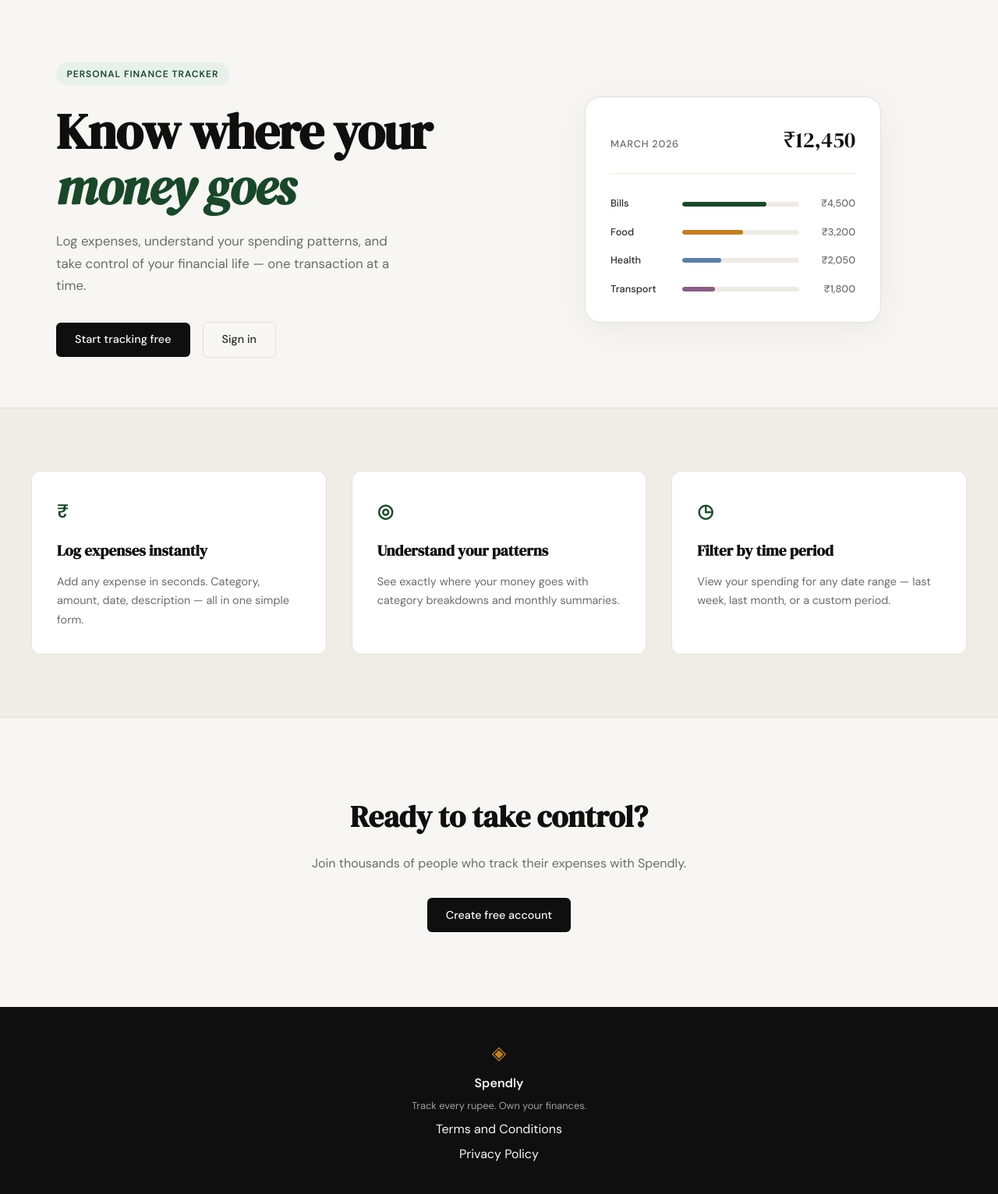
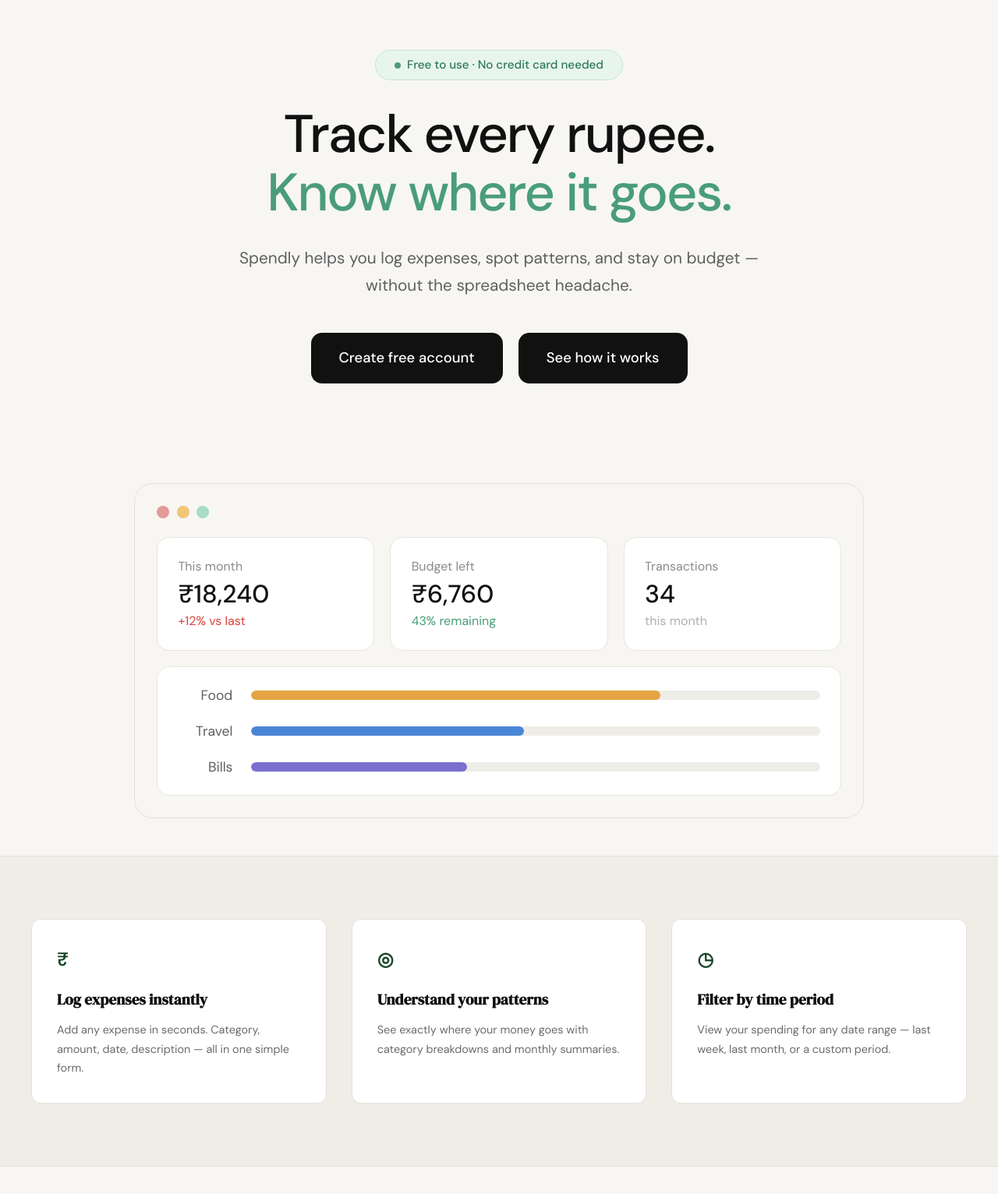
Before and after one commit to ishkakkar20/spendly, a Flask app: page / in a window 1280 px wide. Shown: the part 61-1593 px from the top of the page at 78% size. Run offline with Flask 3, Linux system fonts and the light colour scheme.

Commit message:
landing: redesign hero section to match mockup

```diff
--- a/expense-tracker/static/css/style.css
+++ b/expense-tracker/static/css/style.css
@@ -124,136 +124,185 @@ a { color: inherit; text-decoration: none; }
 /* ------------------------------------------------------------------ */
 
 .hero {
-    padding: 5rem 2rem 4rem;
-    display: grid;
-    grid-template-columns: 1fr 1fr;
-    gap: 4rem;
-    align-items: center;
-    max-width: var(--max-width);
+    padding: 4rem 2rem 4rem;
+    max-width: 1000px;
     margin: 0 auto;
+    text-align: center;
 }
 
 .hero-badge {
-    display: inline-block;
-    background: var(--accent-light);
-    color: var(--accent);
-    font-size: 0.75rem;
-    font-weight: 600;
-    letter-spacing: 0.08em;
-    text-transform: uppercase;
-    padding: 0.35rem 0.85rem;
+    display: inline-flex;
+    align-items: center;
+    gap: 0.5rem;
+    background: #e8f5ee;
+    color: #2d7a5a;
+    border: 1px solid #c3e6d3;
+    font-size: 0.95rem;
+    font-weight: 500;
+    padding: 0.4rem 1.5rem;
     border-radius: 999px;
-    margin-bottom: 1.5rem;
+    margin-bottom: 2rem;
+}
+
+.hero-badge::before {
+    content: "";
+    width: 8px;
+    height: 8px;
+    border-radius: 50%;
+    background: #4a9d7a;
 }
 
 .hero-title {
-    font-family: var(--font-display);
-    font-size: clamp(2.5rem, 5vw, 4rem);
+    font-family: var(--font-body);
+    font-weight: 500;
+    font-size: clamp(2.5rem, 6vw, 4.25rem);
     line-height: 1.1;
-    letter-spacing: -0.02em;
-    color: var(--ink);
-    margin-bottom: 1.25rem;
+    letter-spacing: -0.03em;
+    color: #111;
+    margin-bottom: 1.75rem;
 }
 
 .hero-title em {
-    font-style: italic;
-    color: var(--accent);
+    font-style: normal;
+    color: #4a9d7a;
 }
 
 .hero-subtitle {
-    font-size: 1.05rem;
-    color: var(--ink-muted);
+    font-size: 1.3rem;
+    color: #5f5f5f;
     line-height: 1.7;
-    max-width: 460px;
-    margin-bottom: 2rem;
+    max-width: 720px;
+    margin: 0 auto 2.75rem;
 }
 
 .hero-actions {
     display: flex;
-    gap: 1rem;
+    gap: 1.25rem;
+    justify-content: center;
     align-items: center;
+    margin-bottom: 4rem;
 }
 
+.hero-actions .btn-primary {
+    background: #111;
+    color: #fff;
+    padding: 1.1rem 2.25rem;
+    border-radius: 14px;
+    font-size: 1.15rem;
+    font-weight: 500;
+}
+
+.hero-actions .btn-primary:hover { background: #2d2d2d; }
+
 /* ------------------------------------------------------------------ */
-/* Mock card (hero visual)                                             */
+/* Dashboard mock (hero visual)                                        */
 /* ------------------------------------------------------------------ */
 
 .hero-visual {
-    display: flex;
-    justify-content: center;
+    max-width: 1000px;
+    margin: 0 auto;
+    padding: 0 2rem 3rem;
 }
 
-.mock-card {
-    background: var(--paper-card);
-    border: 1px solid var(--border);
-    border-radius: var(--radius-lg);
-    padding: 2rem;
-    width: 100%;
-    max-width: 380px;
-    box-shadow: 0 8px 40px rgba(0,0,0,0.06);
+.mock-dashboard {
+    background: #f7f6f3;
+    border: 1px solid #e4e1da;
+    border-radius: 24px;
+    padding: 1.75rem;
+    text-align: left;
 }
 
-.mock-card-header {
+.mock-dots {
     display: flex;
-    justify-content: space-between;
-    align-items: baseline;
-    margin-bottom: 1.75rem;
-    padding-bottom: 1.25rem;
-    border-bottom: 1px solid var(--border-soft);
+    gap: 0.6rem;
+    margin-bottom: 1.5rem;
 }
 
-.mock-label {
-    font-size: 0.8rem;
-    font-weight: 500;
-    color: var(--ink-muted);
-    text-transform: uppercase;
-    letter-spacing: 0.06em;
+.mock-dots span {
+    width: 16px;
+    height: 16px;
+    border-radius: 50%;
 }
 
-.mock-total {
-    font-family: var(--font-display);
-    font-size: 1.75rem;
-    color: var(--ink);
+.mock-dots span:nth-child(1) { background: #e59a98; }
+.mock-dots span:nth-child(2) { background: #f0c675; }
+.mock-dots span:nth-child(3) { background: #a8dcc6; }
+
+.mock-stats {
+    display: grid;
+    grid-template-columns: repeat(3, 1fr);
+    gap: 1.25rem;
+    margin-bottom: 1.25rem;
 }
 
-.mock-bars { display: flex; flex-direction: column; gap: 1rem; }
+.mock-stat,
+.mock-breakdown {
+    background: #fff;
+    border: 1px solid #e8e5de;
+    border-radius: 16px;
+}
+
+.mock-stat { padding: 1.5rem 1.65rem; }
+
+.mock-stat-label {
+    font-size: 1rem;
+    color: #8a8a8a;
+}
+
+.mock-stat-value {
+    font-size: 2rem;
+    font-weight: 500;
+    color: #111;
+    line-height: 1.4;
+}
+
+.mock-stat-note {
+    font-size: 1rem;
+    color: #b0b0b0;
+}
+
+.mock-stat-note.is-up { color: #d9453d; }
+.mock-stat-note.is-good { color: #4a9d7a; }
+
+.mock-breakdown {
+    padding: 1.4rem 1.65rem;
+    display: flex;
+    flex-direction: column;
+    gap: 1.1rem;
+}
 
 .mock-bar-row {
     display: grid;
-    grid-template-columns: 80px 1fr 60px;
+    grid-template-columns: 70px 1fr;
     align-items: center;
-    gap: 0.75rem;
+    gap: 1.5rem;
 }
 
 .mock-cat {
-    font-size: 0.8rem;
-    font-weight: 500;
-    color: var(--ink-soft);
+    font-size: 1.1rem;
+    color: #5f5f5f;
+    text-align: right;
 }
 
 .mock-bar-track {
-    height: 6px;
-    background: var(--border-soft);
+    height: 12px;
+    background: #efede7;
     border-radius: 999px;
     overflow: hidden;
 }
 
 .mock-bar {
     height: 100%;
-    background: var(--accent);
+    background: #e5a443;
     border-radius: 999px;
-    transition: width 0.6s ease;
 }
 
-.mock-bar-2 { background: var(--accent-2); }
-.mock-bar-3 { background: #5b7fa6; }
-.mock-bar-4 { background: #8b5e83; }
+.mock-bar-2 { background: #4a86d6; }
+.mock-bar-3 { background: #7b6fd0; }
 
-.mock-amt {
-    font-size: 0.8rem;
-    font-weight: 500;
-    color: var(--ink-muted);
-    text-align: right;
+@media (max-width: 700px) {
+    .hero-actions { flex-direction: column; }
+    .mock-stats { grid-template-columns: 1fr; }
 }
 
 /* ------------------------------------------------------------------ */
@@ -512,21 +561,13 @@ a { color: inherit; text-decoration: none; }
 /* ------------------------------------------------------------------ */
 
 @media (max-width: 900px) {
-    .hero {
-        grid-template-columns: 1fr;
-        text-align: center;
-    }
-
-    .hero-subtitle { max-width: 100%; }
-    .hero-actions { justify-content: center; }
-    .hero-visual { display: none; }
-
     .features-inner { grid-template-columns: 1fr; }
 }
 
 @media (max-width: 600px) {
     .nav-links a:not(.nav-cta) { display: none; }
     .hero { padding: 3rem 1rem 2rem; }
+    .hero-visual { padding: 0 1rem 2rem; }
 }
 
 /* ------------------------------------------------------------------ */
--- a/expense-tracker/templates/landing.html
+++ b/expense-tracker/templates/landing.html
@@ -6,60 +6,58 @@
 
 <section class="hero">
     <div class="hero-inner">
-        <div class="hero-badge">Personal Finance Tracker</div>
+        <div class="hero-badge">Free to use · No credit card needed</div>
         <h1 class="hero-title">
-            Know where your<br>
-            <em>money goes</em>
+            Track every rupee.<br>
+            <em>Know where it goes.</em>
         </h1>
         <p class="hero-subtitle">
-            Log expenses, understand your spending patterns,
-            and take control of your financial life —
-            one transaction at a time.
+            Spendly helps you log expenses, spot patterns, and stay
+            on budget — without the spreadsheet headache.
         </p>
         <div class="hero-actions">
-            <a href="{{ url_for('register') }}" class="btn-primary">Start tracking free</a>
-            <a href="{{ url_for('login') }}" class="btn-ghost">Sign in</a>
+            <a href="{{ url_for('register') }}" class="btn-primary">Create free account</a>
+            <a href="#" class="btn-primary">See how it works</a>
         </div>
     </div>
-    <div class="hero-visual">
-        <div class="mock-card">
-            <div class="mock-card-header">
-                <span class="mock-label">March 2026</span>
-                <span class="mock-total">₹12,450</span>
+</section>
+
+<div class="hero-visual">
+    <div class="mock-dashboard">
+        <div class="mock-dots"><span></span><span></span><span></span></div>
+        <div class="mock-stats">
+            <div class="mock-stat">
+                <div class="mock-stat-label">This month</div>
+                <div class="mock-stat-value">₹18,240</div>
+                <div class="mock-stat-note is-up">+12% vs last</div>
             </div>
-            <div class="mock-bars">
-                <div class="mock-bar-row">
-                    <span class="mock-cat">Bills</span>
-                    <div class="mock-bar-track">
-                        <div class="mock-bar" style="width: 72%"></div>
-                    </div>
-                    <span class="mock-amt">₹4,500</span>
-                </div>
-                <div class="mock-bar-row">
-                    <span class="mock-cat">Food</span>
-                    <div class="mock-bar-track">
-                        <div class="mock-bar mock-bar-2" style="width: 52%"></div>
-                    </div>
-                    <span class="mock-amt">₹3,200</span>
-                </div>
-                <div class="mock-bar-row">
-                    <span class="mock-cat">Health</span>
-                    <div class="mock-bar-track">
-                        <div class="mock-bar mock-bar-3" style="width: 33%"></div>
-                    </div>
-                    <span class="mock-amt">₹2,050</span>
-                </div>
-                <div class="mock-bar-row">
-                    <span class="mock-cat">Transport</span>
-                    <div class="mock-bar-track">
-                        <div class="mock-bar mock-bar-4" style="width: 28%"></div>
-                    </div>
-                    <span class="mock-amt">₹1,800</span>
-                </div>
+            <div class="mock-stat">
+                <div class="mock-stat-label">Budget left</div>
+                <div class="mock-stat-value">₹6,760</div>
+                <div class="mock-stat-note is-good">43% remaining</div>
+            </div>
+            <div class="mock-stat">
+                <div class="mock-stat-label">Transactions</div>
+                <div class="mock-stat-value">34</div>
+                <div class="mock-stat-note">this month</div>
+            </div>
+        </div>
+        <div class="mock-breakdown">
+            <div class="mock-bar-row">
+                <span class="mock-cat">Food</span>
+                <div class="mock-bar-track"><div class="mock-bar" style="width: 72%"></div></div>
+            </div>
+            <div class="mock-bar-row">
+                <span class="mock-cat">Travel</span>
+                <div class="mock-bar-track"><div class="mock-bar mock-bar-2" style="width: 48%"></div></div>
+            </div>
+            <div class="mock-bar-row">
+                <span class="mock-cat">Bills</span>
+                <div class="mock-bar-track"><div class="mock-bar mock-bar-3" style="width: 38%"></div></div>
             </div>
         </div>
     </div>
-</section>
+</div>
 
 <section class="features">
     <div class="features-inner">
```
